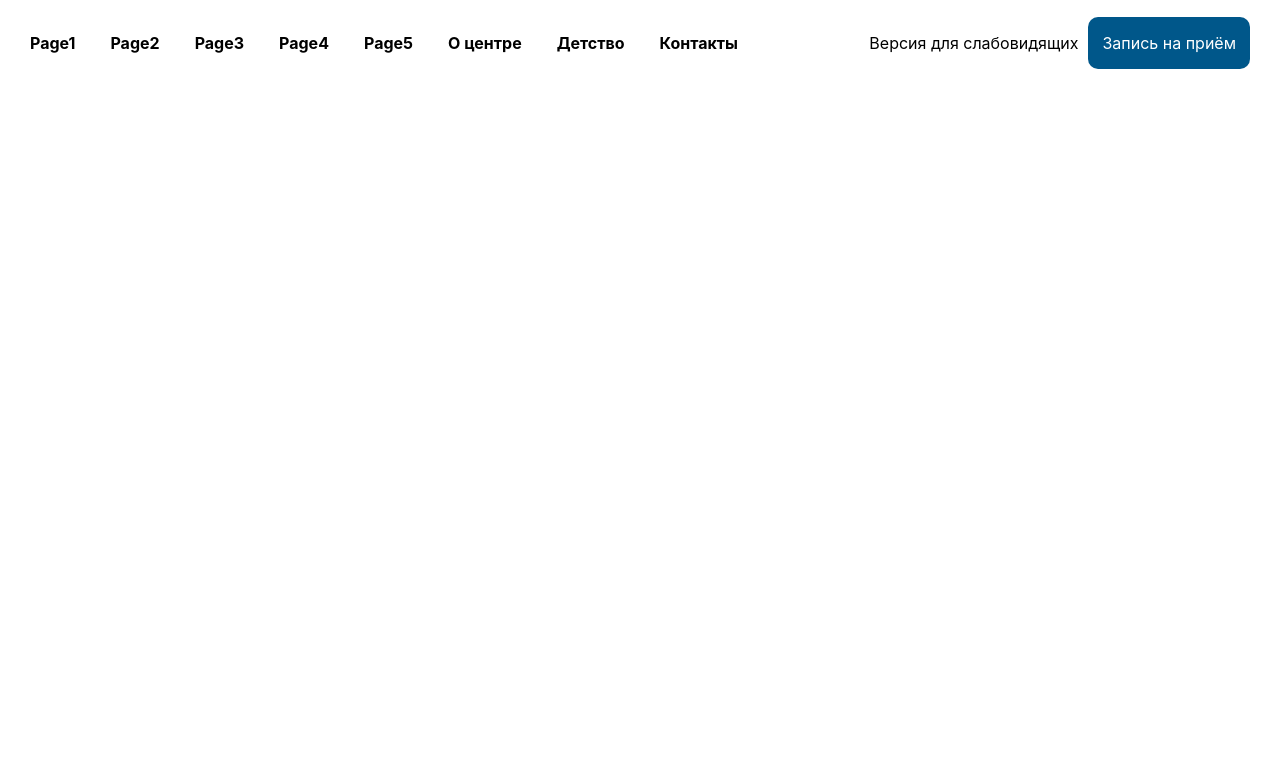
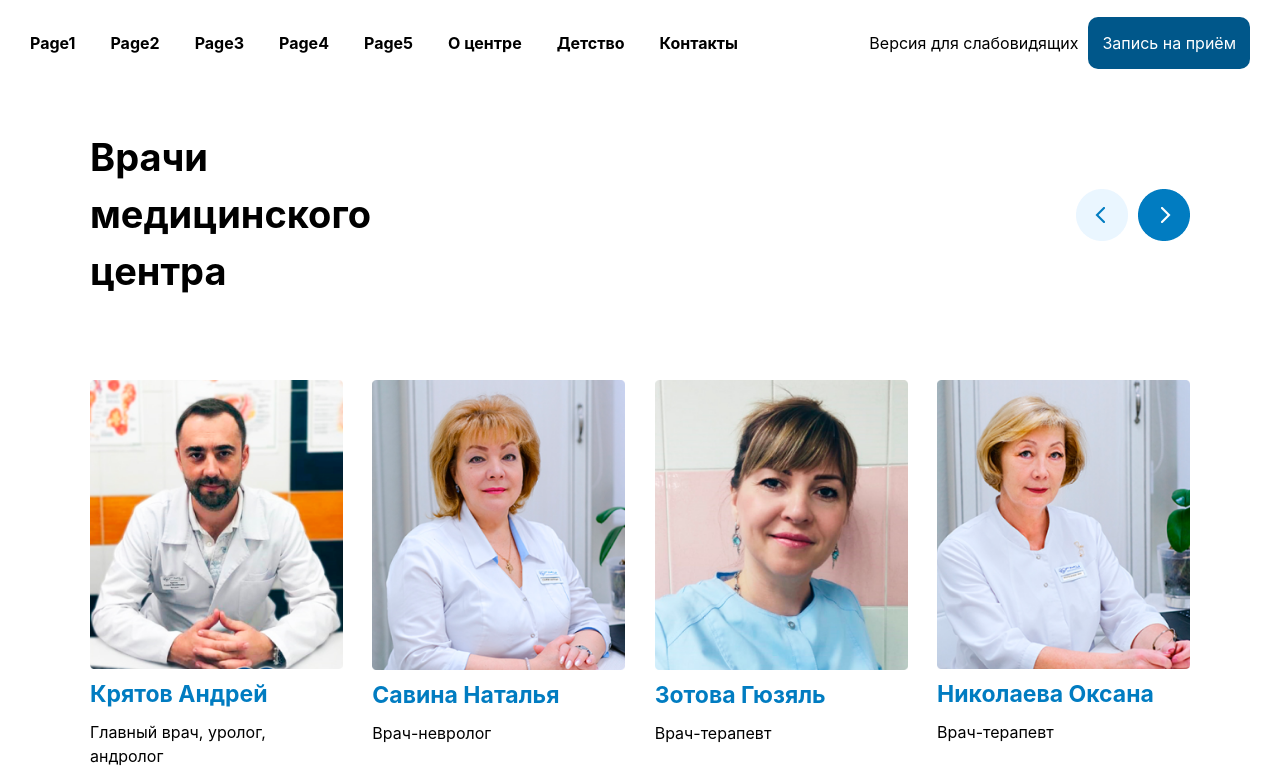
Before and after one commit to nozimnegmatov0010/exam4, a website: page index.html in a window 1280 px wide. Shown: the part 107-883 px from the top of the page. Before the commit the page ends 800 px from the top, so only its background shows below. Drawn offline with nearby package versions, Linux system fonts and the light colour scheme; files that its build step writes are made by us from their sources.

Commit message:
section 5 page 1

```diff
--- a/index.html
+++ b/index.html
@@ -1,11 +1,13 @@
 <!DOCTYPE html>
 <html lang="en">
+
 <head>
     <meta charset="UTF-8">
     <meta name="viewport" content="width=device-width, initial-scale=1.0">
     <title>Page 1</title>
     <link rel="stylesheet" href="./src/output.css">
 </head>
+
 <body>
 
     <header class="flex justify-between lg:flex-col p-[30px] max-w-[1300px] m-auto">
@@ -40,5 +42,47 @@
         <p class="text-[30px] lg:hidden">☰</p>
     </header>
 
+    <div class="flex-col max-w-[90%] lg:max-w-[1100px] m-auto ">
+
+        <div class="flex justify-between items-center mt-[30px]">
+            <p class="text-[38px] lg:w-100 font-bold">Врачи медицинского центра</p>
+            <img class="hidden lg:flex" src="./src/nmkimages/Slider Buttons.png" alt="">
+        </div>
+
+        <div class="flex-col lg:flex lg:flex-row w-[100%] mt-10 justify-between mt-10 ">
+
+            <div class="flex flex-col lg:w-[23%] w-[100%] mt-10">
+                <img src="./src/nmkimages/photo.png" alt="">
+                <p class="mt-2 mb-2 font-bold text-[23px] text-[#017CC1]">Крятов Андрей</p>
+                <p class="mb-2">Главный врач, уролог, андролог</p>
+            </div>
+            <div class="flex flex-col lg:w-[23%] w-[100%] mt-10">
+                <img src="./src/nmkimages/photo (2).png" alt="">
+                <p class="mt-2 mb-2 font-bold text-[23px] text-[#017CC1]">Савина Наталья</p>
+                <p class="mb-2">Врач-невролог</p>
+            </div>
+            <div class="flex flex-col lg:w-[23%] w-[100%] mt-10">
+                <img src="./src/nmkimages/photo (1).png" alt="">
+                <p class="mt-2 mb-2 font-bold text-[23px] text-[#017CC1]">Зотова Гюзяль</p>
+                <p class="mb-2">Врач-терапевт</p>
+            </div>
+            <div class="flex flex-col lg:w-[23%] w-[100%] mt-10">
+                <img src="./src/nmkimages/photo (3).png" alt="">
+                <p class="mt-2 mb-2 font-bold text-[23px] text-[#017CC1]">Николаeва Оксана</p>
+                <p class="mb-2">Врач-терапевт</p>
+            </div>
+
+        </div>
+
+
+
+    </div>
+
+
+
+
+
+
 </body>
+
 </html>
```
Also changed, not shown: src/nmkimages/Slider Buttons.png (added), src/nmkimages/photo (1).png (added), src/nmkimages/photo (2).png (added), src/nmkimages/photo (3).png (added), src/nmkimages/photo.png (added). Lines whose indentation alone changed are shown as unchanged.
